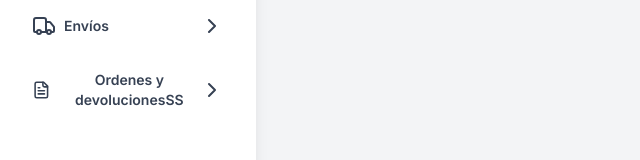
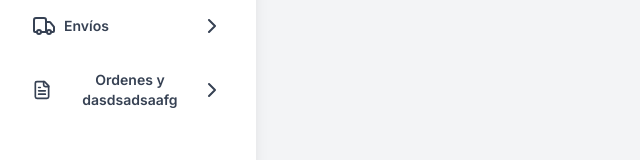
Before and after one commit to gerardoLadera/E-CommerceOrdenesDevoluciones, a React (Vite) app in the folder Frontend/: page / in a window 1280 px wide. Shown: the part 226-386 px from the top of the page, without its empty margins (0-640 px from the left). Built offline with nearby package versions, Linux system fonts and the light colour scheme; what tailgrids would draw is missing.

Commit message:
cicdprobe

```diff
--- a/Frontend/src/layouts/MainLayout.tsx
+++ b/Frontend/src/layouts/MainLayout.tsx
@@ -34,7 +34,7 @@ const navItems: NavItem[] = [
     ],
   },
   {
-    label: "Ordenes y devolucionesSS",
+    label: "Ordenes y dasdsadsaafg",
     icon: <FileText />,
     children: [
       { label: "Órdenes", path: "/ordenes/ordenes" },
```
